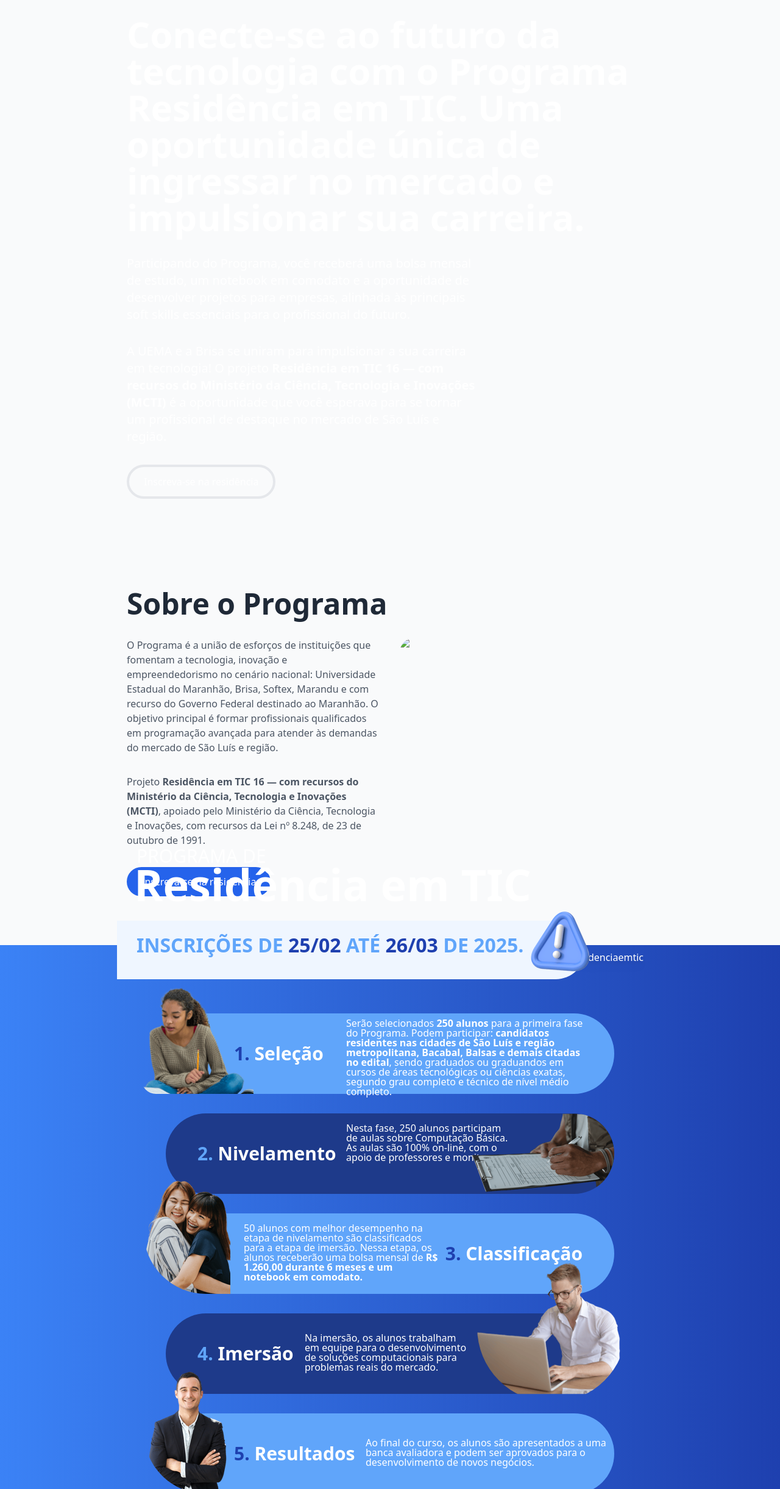
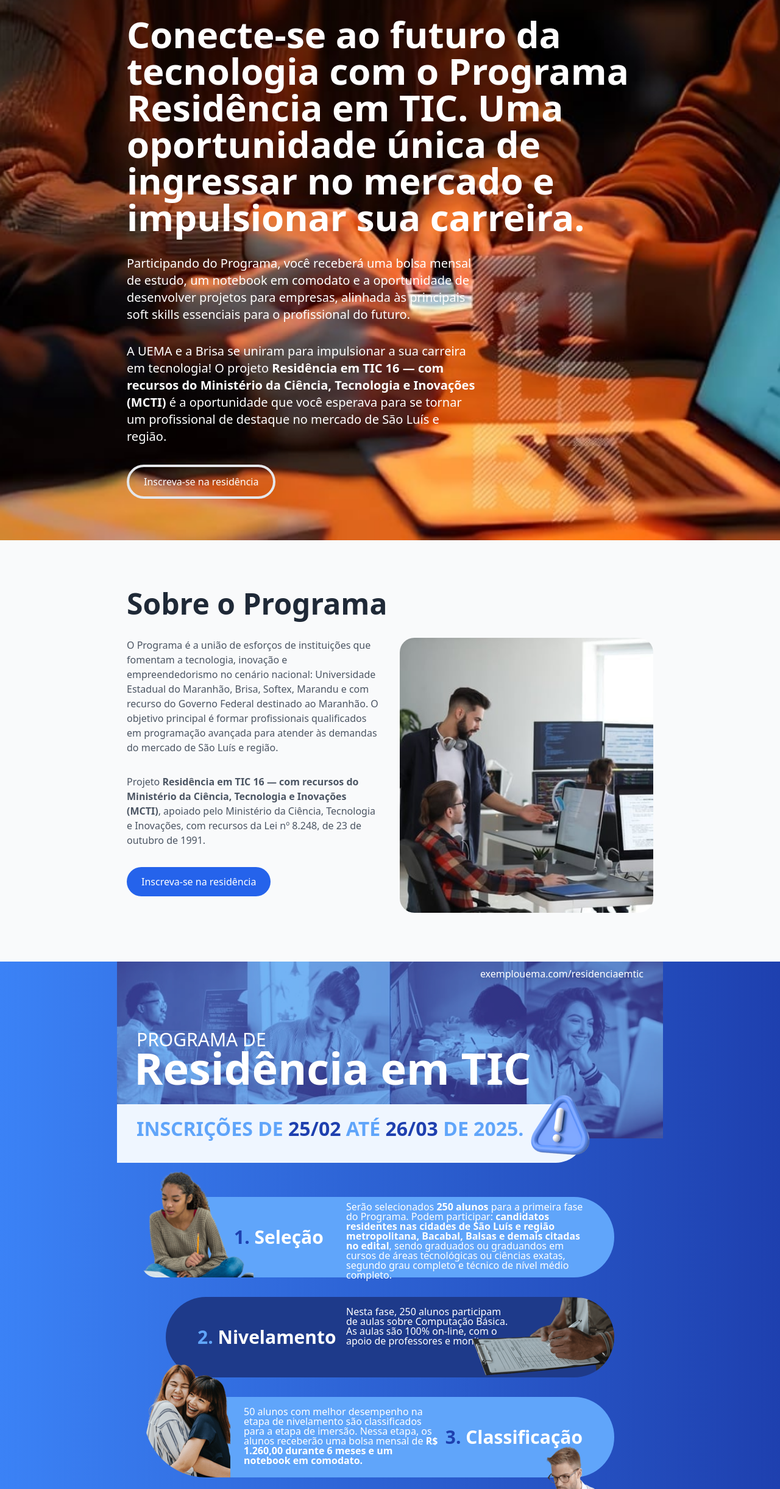
Before and after one commit to Maldinni/site-brisa, a plain HTML site: page index.html in a window 1280 px wide. Shown: the part 118-2560 px from the top of the page at 61% size. Drawn offline with nearby package versions, Linux system fonts and the light colour scheme; the site is published under a folder, as on GitHub Pages, so addresses that start at the root find nothing.

Commit message:
Corrigido bug de assets

```diff
--- a/index.html
+++ b/index.html
@@ -9,7 +9,7 @@
     <script src="https://cdn.jsdelivr.net/npm/swiper@11/swiper-bundle.min.js"></script>
 </head>
 <body class="bg-gray-50">
-    <div class="bg-[url(/assets/primeiro_fundo.png)] bg-cover bg-center">
+    <div class="bg-[url(./assets/primeiro_fundo.png)] bg-cover bg-center">
         <header class="text-white p-4">
             <div class="container mx-auto px-4 max-w-4xl flex flex-col md:flex-row justify-between items-center">
                 <img src="assets/Brasao_UEMA_horizontal_negativo.png" alt="Realização" class="max-h-16 md:max-h-20 mb-4 md:mb-0">
@@ -59,7 +59,7 @@
                     </div>
                 </div>
                 <div class="flex-1 w-full md:w-auto mt-4 md:mt-0">
-                    <img src="/assets/imagem_spg.jpeg" class="w-full min-h-[200px] md:min-h-[300px] rounded-xl md:rounded-3xl object-cover">
+                    <img src="./assets/imagem_spg.jpeg" class="w-full min-h-[200px] md:min-h-[300px] rounded-xl md:rounded-3xl object-cover">
                 </div>
             </div>
         </div>
@@ -67,7 +67,7 @@
 
     <section class="bg-gradient-to-r from-blue-500 to-blue-800 relative md:pb-20" id="como_funciona">
         <div class="container mx-auto max-w-4xl relative">
-            <img src="/assets/fundo_RES_HD.png" class="w-full opacity-70">
+            <img src="./assets/fundo_RES_HD.png" class="w-full opacity-70">
             <p class="absolute text-[0.5rem] md:text-base text-white text-right md:pt-2 md:pr-8 px-1 top-0 right-0 drop-shadow-lg">exemplouema.com/residenciaemtic</p>
             <p class="absolute text-lg md:text-3xl text-white text-left pb-16 md:pb-36 md:pl-8 px-1 bottom-0 left-0">PROGRAMA DE</p>
             <p class="absolute text-3xl md:text-7xl font-bold text-white text-left pb-10 md:pb-20 md:pl-7 px-1 bottom-0 left-0">Residência em TIC</p>
@@ -182,14 +182,14 @@
                         <p class="md:text-base text-gray-600 mb-8 md:mb-8 text-left">Segunda fase: Imersão em Computação Avançada (híbrido, com um dia da semana presencial no campus da Ulbra Canoas). Dos 250 alunos que realizarem a etapa de Nivelamento em Computação Básica, serão selecionados 50 alunos para a etapa de Imersão em Computação Avançada.</p>
                     </div>
                     <div class="flex-1 w-full md:w-auto mt-4 md:mt-0">
-                        <img src="/assets/imagem_cpg.jpg" class="w-full min-h-[200px] md:min-h-[300px] rounded-xl md:rounded-3xl object-cover">
+                        <img src="./assets/imagem_cpg.jpg" class="w-full min-h-[200px] md:min-h-[300px] rounded-xl md:rounded-3xl object-cover">
                     </div>
                 </div>
             </div>
     </section>
 
     <section>
-        <div class="bg-[url(/assets/fundo_publi_colorido.png)] bg-cover bg-center">
+        <div class="bg-[url(./assets/fundo_publi_colorido.png)] bg-cover bg-center">
             <div class="container mx-auto px-4 max-w-4xl">
                 <h5 class="md:text-5xl text-2xl font-bold text-white md:pt-20 pt-12 md:mb-8 mb-4 text-center">Publicações Oficiais</h5>
             </div>
--- a/tailwind.config.js
+++ b/tailwind.config.js
@@ -5,4 +5,7 @@
     extend: {},
   },
   plugins: [],
+  safelist: [
+    { pattern: /bg-\[url\(.*\)\]/ },
+  ],
 }
```
Also changed, not shown: dist/output.css (added).
